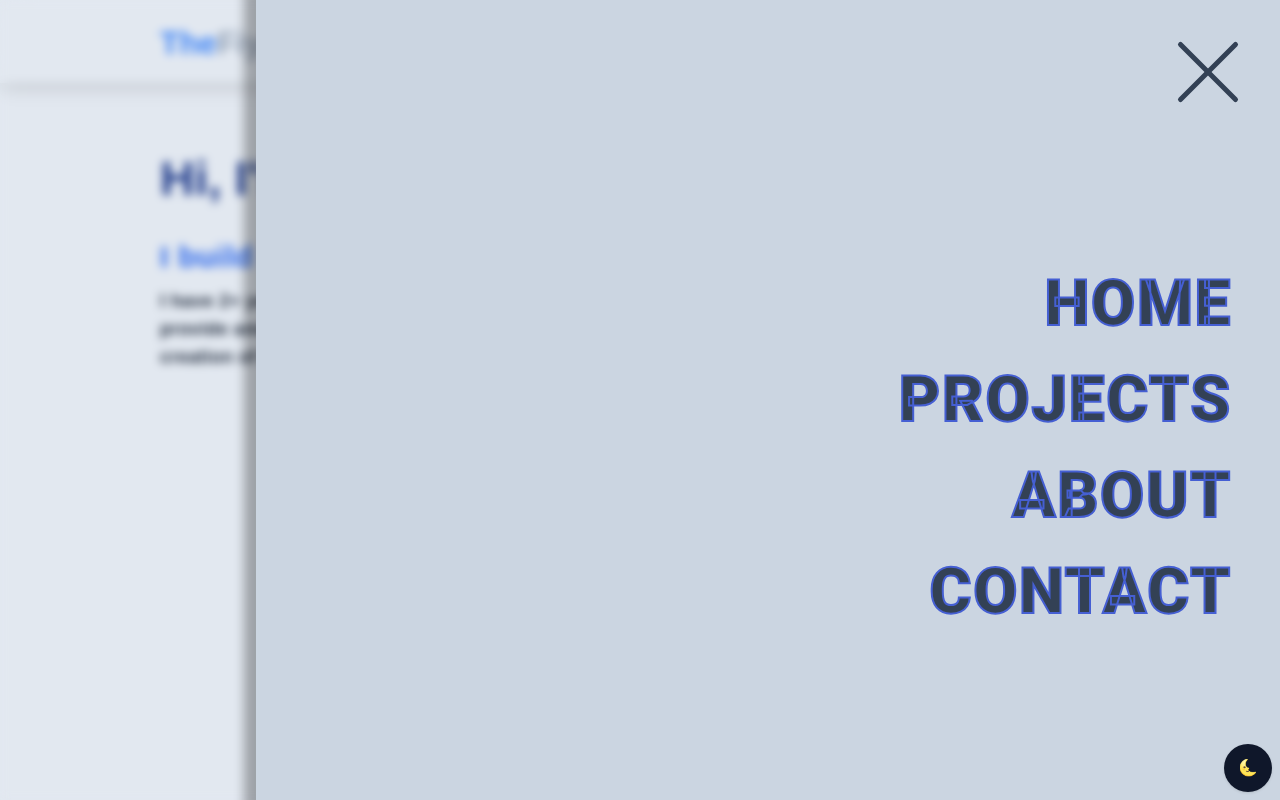
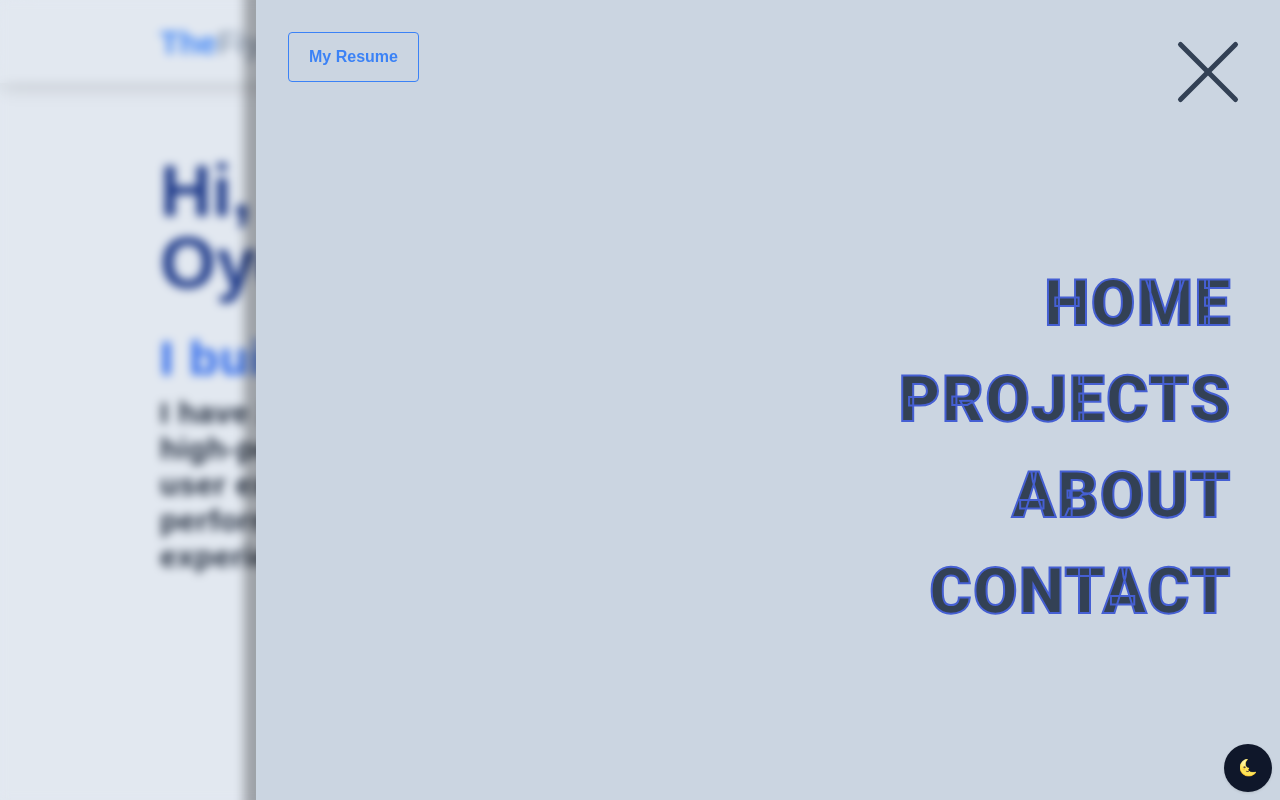
Before and after one commit to fiyintheslim/portfolio_1.0, a Next.js app: page / in a window 1280 px wide. Both pictures are taken after a click on the element 1095 px from the left and 41 px from the top of the page. Shown: the top 800 px of the page. Built offline with nearby package versions, Linux system fonts and the light colour scheme; a web font is replaced by a local one.

Commit message:
About complete

```diff
--- a/layouts/Header.tsx
+++ b/layouts/Header.tsx
@@ -39,7 +39,8 @@ const Header = () => {
 
   </header>
   <div ref={menuEle} className={`${style.menu}`}>
-    <div className={`bg-slate-300 dark:bg-slate-900 ${style.menu__content}`}>
+    <div className={`bg-slate-300 dark:bg-neutral-900 ${style.menu__content}`}>
+      <a className={`btn ${style.resume}`} href="https://docs.google.com/document/d/1ilIhlrhvWkfaWppdEnsPZiLgO6KkGKkEA2d8UNoT4u8/edit?usp=sharing" rel="noreferrer" target="_blank">My Resume</a>
       <svg onClick={handleMenu} xmlns="http://www.w3.org/2000/svg" width="16" height="16" fill="currentColor" className={`fill-slate-700 dark:fill-slate-300 ${style.close}`} viewBox="0 0 16 16">
         <path fillRule="evenodd" d="M13.854 2.146a.5.5 0 0 1 0 .708l-11 11a.5.5 0 0 1-.708-.708l11-11a.5.5 0 0 1 .708 0Z"/>
         <path fillRule="evenodd" d="M2.146 2.146a.5.5 0 0 0 0 .708l11 11a.5.5 0 0 0 .708-.708l-11-11a.5.5 0 0 0-.708 0Z"/>
--- a/styles/globals.css
+++ b/styles/globals.css
@@ -36,16 +36,16 @@ main{
 
 @layer base{
   .content{
-    @apply lg:text-left tracking-wide font-bold text-slate-800 dark:text-slate-400 text-lg;
+    @apply lg:text-left tracking-wide font-bold text-slate-800 dark:text-slate-400 text-xl lg:text-3xl;
   }
   .header-1{
-    @apply text-3xl lg:text-5xl font-black my-6 text-blue-900 dark:text-blue-600;
+    @apply text-5xl lg:text-7xl font-black my-6 text-blue-900 dark:text-blue-600;
   }
   .header-2{
-    @apply tracking-wide text-xl lg:text-3xl font-extrabold my-3 text-blue-600 dark:text-blue-400;
+    @apply tracking-wide text-3xl lg:text-5xl font-extrabold my-3 text-blue-600 dark:text-blue-400;
   }
   body{
-    @apply min-h-screen bg-slate-200 dark:bg-slate-800;
+    @apply min-h-screen bg-slate-200 dark:bg-neutral-900;
   }
 }
 
@@ -64,7 +64,7 @@ main{
 
 @layer components{
   .btn{
-    @apply outline-0 border-blue-500 text-blue-500 border py-3 px-5 rounded hover:bg-blue-200 hover:text-blue-700;
+    @apply outline-0 font-bold border-blue-500 text-blue-500 border py-3 px-5 rounded hover:bg-blue-200 hover:text-blue-700;
   }
 }
 
--- a/styles/scss/header.module.scss
+++ b/styles/scss/header.module.scss
@@ -109,6 +109,7 @@
     flex-direction: column;
     justify-content: center;
     align-items: flex-end;
+    position: relative;
 }
 
 .link{
@@ -118,6 +119,12 @@
         font-size: 4rem;
     }
 
+}
+
+.resume{
+    position: absolute;
+    top: 2rem;
+    left: 2rem;
 }
 
 .close{
```
